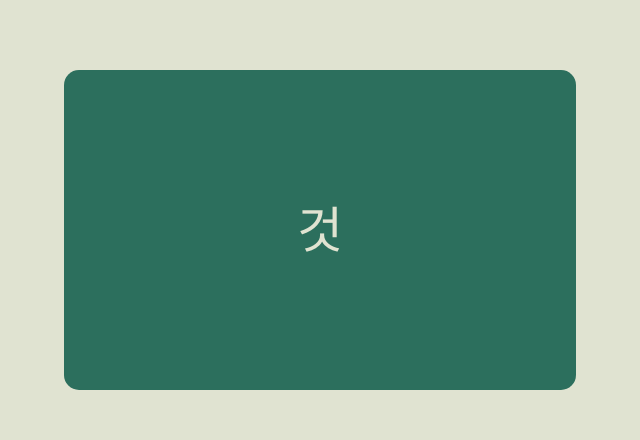
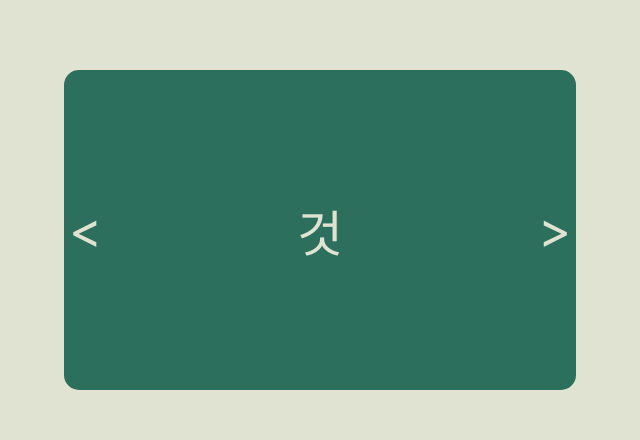
Before and after one commit to FLUOLANET/FLASHPLANET, a plain HTML site: page mainpage.html in a window 1280 px wide. Shown: the part 200-640 px from the top of the page, 320-960 px from the left. Drawn offline with Linux system fonts and the light colour scheme.

Commit message:
다음 카드, 이전 카드 기능 성공!!!

```diff
--- a/card_control.js
+++ b/card_control.js
@@ -1,5 +1,12 @@
-// card: mainpage.html의 <div id="card"> 할당
-const card = document.getElementById('card');
+// word: mainpage.html의 <p id="word">
+const word = document.getElementById('word');
+
+// notButtonInCard: mainpage.html의 <div id="notBtnInCard">
+const notButInCard = document.getElementById('notBtnInCard');
+
+// lastBtn, nextBtn: mainpage.html의 <div id="last/nextButton">
+const lastBtn = document.getElementById('lastButton');
+const nextBtn = document.getElementById('nextButton');
 
 // KorOrEng: 카드가 지금 korean이면 0, english이면 1
 let korOrEng = 0;
@@ -10,25 +17,51 @@ let index = 0;
 // flipTheCard: 현재 카드번호 그대로 카드 뒤집는 함수
 function flipTheCard(wordList) {
 	if(korOrEng == 0) {
-		card.innerHTML = wordList[index].english;
+		word.innerHTML = wordList[index].english;
 		korOrEng = 1;
 	} else {
-		card.innerHTML = wordList[index].korean;
+		word.innerHTML = wordList[index].korean;
 		korOrEng = 0;
 	}
 };
 
-// 카드 뒤집는거 까진 성공함 ㅠㅠ
+// nextCard: 다음 번호의 카드 보여줌, 다음카드 없으면 알림
+function nextCard(wordList) {
+	if(index == 50) {
+		alert('This is the last card!');
+	} else {
+		index++;
+		word.innerHTML = wordList[index].korean;
+	}
+}
+
+// lastCard: 이전 번호의 카드 보여줌, 이전카드 없으면 알림
+function lastCard(wordList) {
+	if(index == 0) {
+		alert('This is the first card!');
+	} else {
+		index--;
+		word.innerHTML = wordList[index].korean;
+	}
+}
+
+// 카드 뒤집기, 이전 카드로, 다음 카드로 성공!!
 fetch('./wordList.json')
 	.then((response) => {
 		return response.json();
 	})
 	.then((wordList) => {
-		card.innerHTML = wordList[index].korean;
+		word.innerHTML = wordList[index].korean;
 		return wordList;
 	})
 	.then((wordList) => {
-		card.addEventListener('click', (event) => {
+		notButInCard.addEventListener('click', (event) => {
 			flipTheCard(wordList);
 		});
-	})
+		nextBtn.addEventListener('click', (event) => {
+			nextCard(wordList);
+		});
+		lastBtn.addEventListener('click', (event) => {
+			lastCard(wordList);
+		});
+	});
--- a/mainpage.html
+++ b/mainpage.html
@@ -11,7 +11,13 @@
                 <b>FLASHPLANET</b>
             </header>
             <hr>
-            <div id="card"></div>
+            <div id="card">
+                <div id="lastButton"><</div>
+                <div id="nextButton">></div>
+                <div id="notBtnInCard">
+                    <p id="word"></p>
+                </div>
+            </div>
         </div>
         <script src="card_control.js" defer></script>
         <script src="test.js" defer></script>
--- a/style.css
+++ b/style.css
@@ -45,7 +45,42 @@ hr {
     top: calc(8vh + 45%);
     transform: translate(-50%, -50%);
     border-radius: 15px;
+    display: flex;
+    align-items: center;
+    justify-content: center;
+}
+
+#word {
+    text-align: center;
     font-size: 50px;
-    text-align: center;
-    line-height: 40vh;
 }
+
+#lastButton {
+    position: absolute;
+    left: 0;
+    height: 35vh;
+    width: 7vw;
+    line-height: 35vh;
+    font-size: 50px;
+    margin-left: 5px;
+}
+
+#nextButton {
+    position: absolute;
+    right: 0;
+    height: 35vh;
+    width: 7vw;
+    line-height: 35vh;
+    font-size: 50px;
+    text-align: right;
+    margin-right: 5px;
+}
+
+#notBtnInCard {
+    background-color: rgba(0, 0, 0, 0);
+    height: 40vh;
+    width: 26vw;
+    display: flex;
+    align-items:center;
+    justify-content: center;
+}
```
